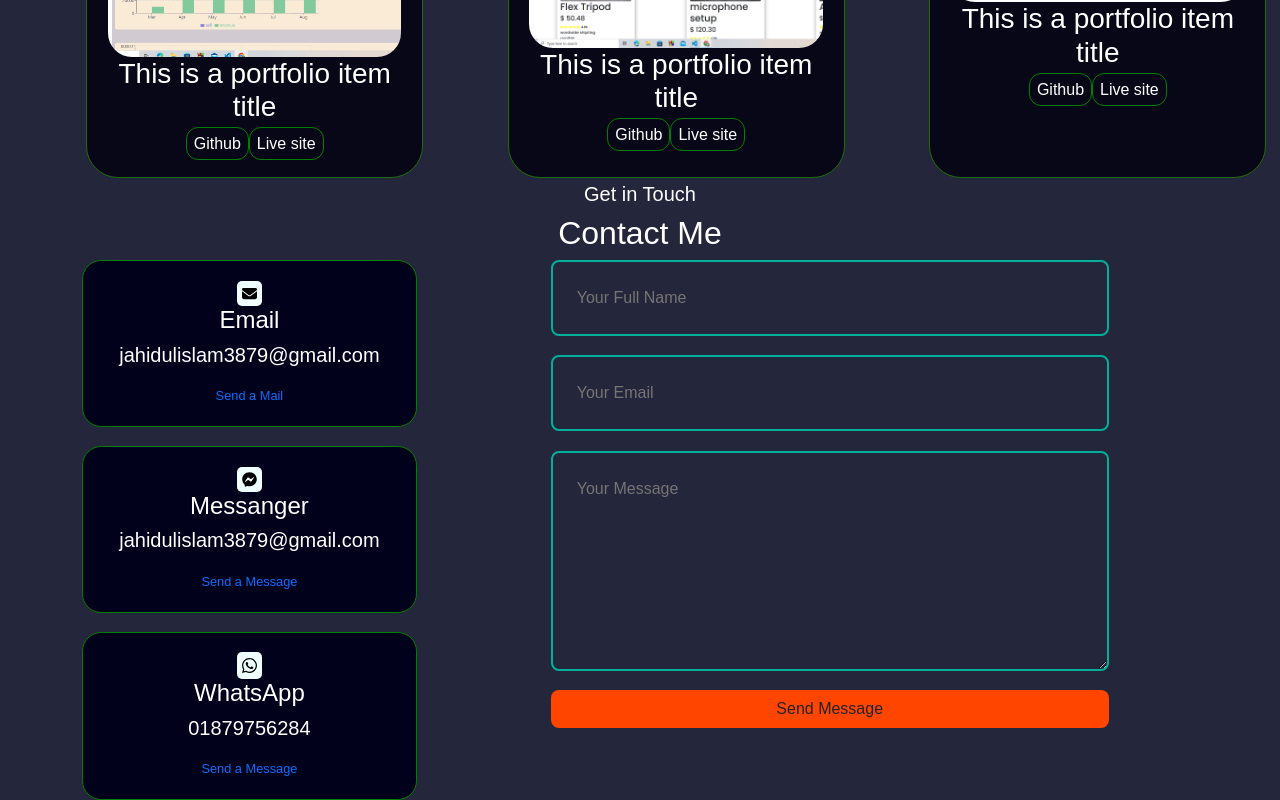
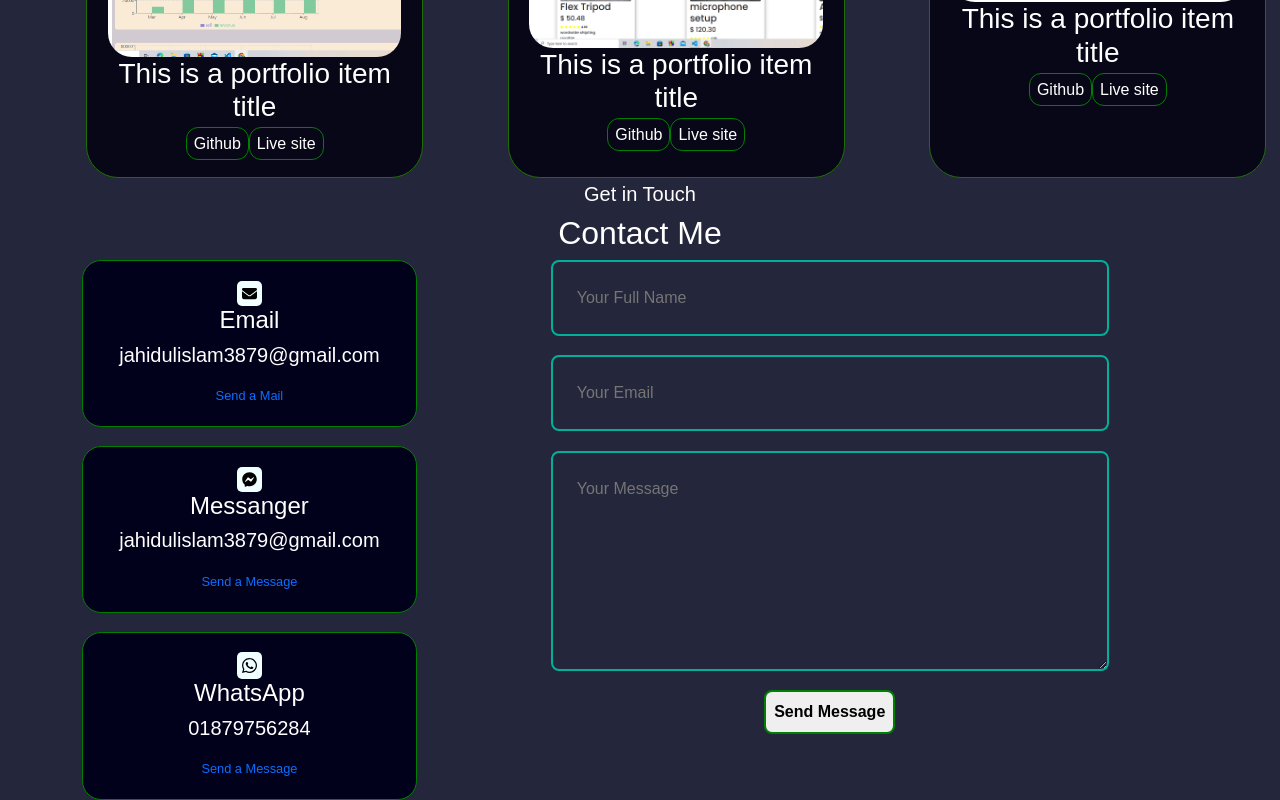
Before and after one commit to jahidulislam123/my-portfolio, a React (Create React App) app: page / in a window 1280 px wide. Shown: the part 2592-3392 px from the top of the page. Built offline with nearby package versions, Linux system fonts and the light colour scheme.

Commit message:
added-message

```diff
--- a/package.json
+++ b/package.json
@@ -3,6 +3,7 @@
   "version": "0.1.0",
   "private": true,
   "dependencies": {
+    "@emailjs/browser": "^3.6.2",
     "@fortawesome/fontawesome-svg-core": "^6.1.1",
     "@fortawesome/free-regular-svg-icons": "^6.1.1",
     "@fortawesome/free-solid-svg-icons": "^6.1.1",
@@ -15,6 +16,7 @@
     "react-bootstrap": "^2.4.0",
     "react-dom": "^18.1.0",
     "react-scripts": "5.0.1",
+    "react-toastify": "^9.0.4",
     "react-typical": "^0.1.3",
     "web-vitals": "^2.1.4"
   },
--- a/src/App.js
+++ b/src/App.js
@@ -5,7 +5,8 @@ import Home from './PortfolioContainer/Home/Home/Home';
 import Contact from './PortfolioContainer/Message/Contact';
 import Portfolio from './PortfolioContainer/Portfolio/Portfolio';
 import Skill from './PortfolioContainer/Skills/Skill';
-
+import { ToastContainer } from 'react-toastify';
+import 'react-toastify/dist/ReactToastify.css';
 
 function App() {
   return (
@@ -16,7 +17,7 @@ function App() {
      <Skill></Skill>
      <Portfolio></Portfolio>
      <Contact></Contact>
-
+     <ToastContainer />
     </div>
   );
 }
--- a/src/PortfolioContainer/Message/Contack.css
+++ b/src/PortfolioContainer/Message/Contack.css
@@ -9,6 +9,14 @@
 .body-message h2,
 h5 {
     color: white;
+}
+
+.btn-contact {
+    border-color: orangered;
+    border: 2px solid green;
+    border-radius: 8px;
+    padding: 8px;
+    font-weight: 700;
 }
 
 .container_contact_container {
@@ -70,13 +78,13 @@ textarea {
     color: white;
 }
 
-.btn-message {
+/* .btn-message {
 
     background-color: orangered;
     border-radius: 8px;
     color: white;
 
-}
+} */
 
 
 @media screen and (max-width:1024px) {
--- a/src/PortfolioContainer/Message/Contact.js
+++ b/src/PortfolioContainer/Message/Contact.js
@@ -1,7 +1,26 @@
 import React from 'react';
-import './Contack.css'
+import './Contack.css';
+import  { useRef } from 'react';
+// import { emailjs } from '@emailjs/browser';
+// import emailjs from 'emailjs-com'
+import emailjs from '@emailjs/browser';
+import {toast } from 'react-toastify';
 
 const Contact = () => {
+    const form =useRef()
+    const sendEmail = (e) => {
+        e.preventDefault();
+
+        emailjs.sendForm('service_dqblkbj', 'template_gargfi2', form.current, 'qhTf4_6KvXZY-GbNi')
+          .then((result) => {
+              console.log(result.text);
+          }, (error) => {
+              console.log(error.text);
+          });
+          if(e){
+            toast("Yes message done")
+          }
+      };
     return (
         <section className='body-message' id='contact'>
             <h5>Get in Touch</h5>
@@ -27,12 +46,12 @@ const Contact = () => {
                         <a href="https://api.whatsapp.com/send?phone=01879756284" target="_blank">Send a Message</a>
                     </article>
                 </div>
-                <form action="">
+                <form ref={form} onSubmit={sendEmail}>
                     <input type="text" name='name' placeholder='Your Full Name' required/>
                     <input type="text" name='email' placeholder='Your Email' required/>
                     <textarea name="message" rows="7" placeholder='Your Message ' required></textarea>
                     <div className='btn-message'>
-                    <button className='btn' type='submit'>Send Message</button>
+                    <button className='btn-contact' type='submit'>Send Message</button>
                     </div>
                 </form>
 
```
Also changed, not shown: 1 other file (tests, documents, lock files or other folders).
